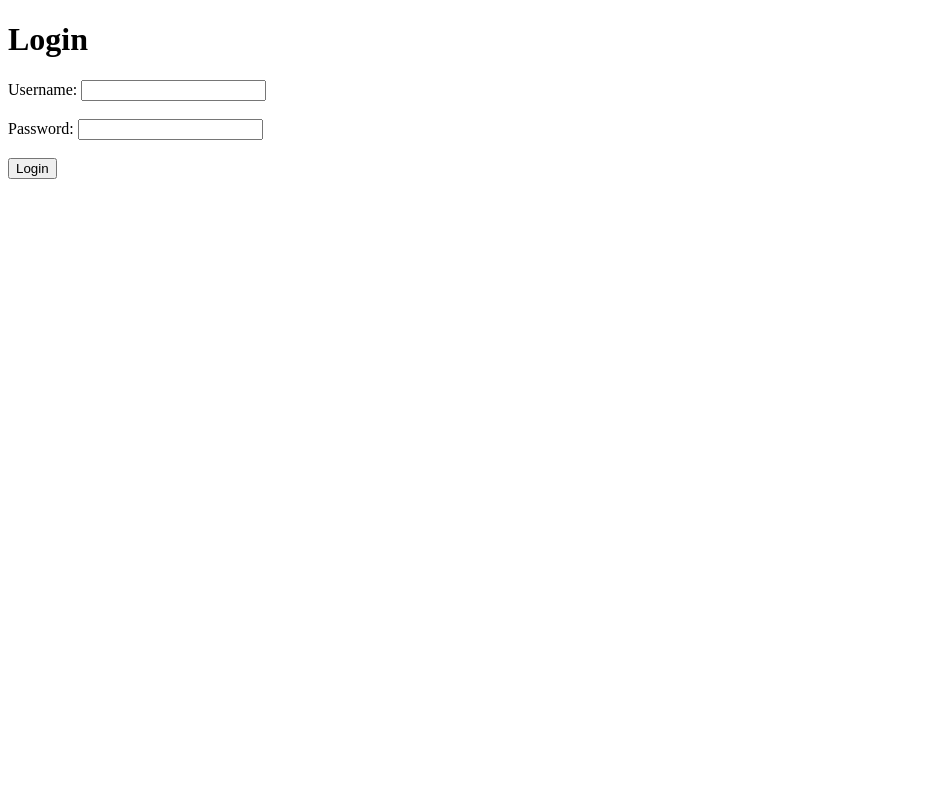
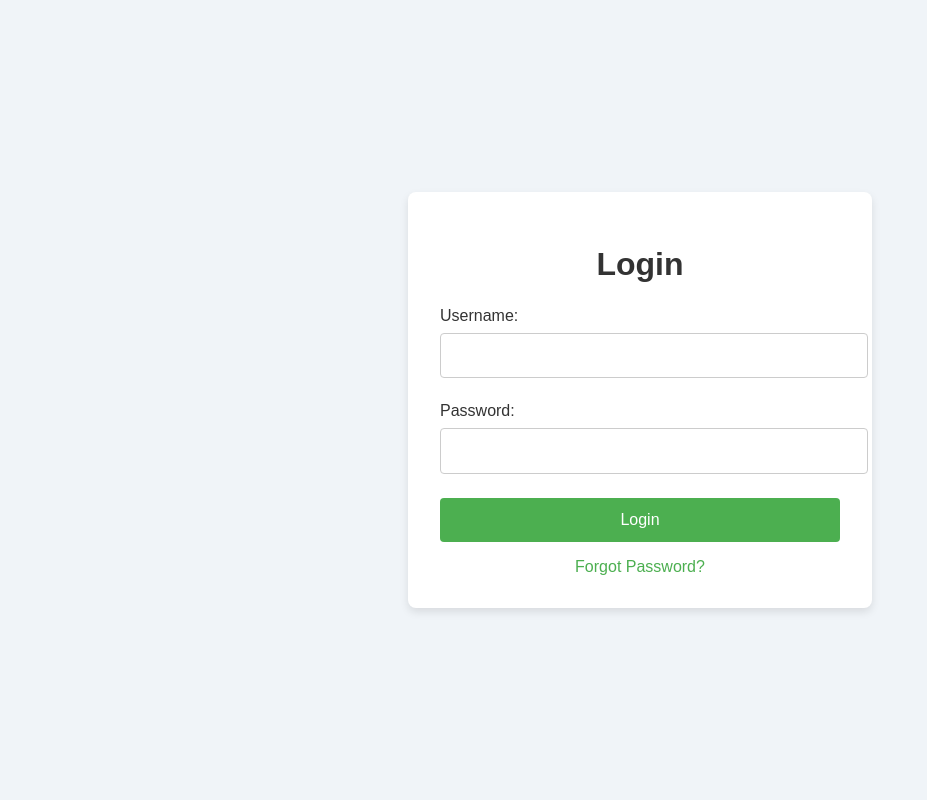
Before and after one commit to datech-dev/Mehta_workflow, a Flask app: page /login in a window 1280 px wide. Shown: the whole page, without its empty margins (0-927 px from the left). Run offline with Flask 3, Linux system fonts and the light colour scheme.

Commit message:
Update login.html

```diff
--- a/templates/login.html
+++ b/templates/login.html
@@ -2,18 +2,95 @@
 <html lang="en">
 <head>
     <meta charset="UTF-8">
+    <meta name="viewport" content="width=device-width, initial-scale=1.0">
     <title>Login</title>
+    <style>
+        body {
+            font-family: Arial, sans-serif;
+            background-color: #f0f4f8;
+            display: flex;
+            justify-content: center;
+            align-items: center;
+            height: 100vh;
+            margin: 0;
+        }
+        .login-container {
+            background-color: white;
+            padding: 2rem;
+            border-radius: 8px;
+            box-shadow: 0 4px 8px rgba(0, 0, 0, 0.1);
+            width: 100%;
+            max-width: 400px;
+        }
+        h1 {
+            text-align: center;
+            color: #333;
+            font-size: 2rem;
+            margin-bottom: 1.5rem;
+        }
+        label {
+            font-size: 1rem;
+            color: #333;
+            margin-bottom: 0.5rem;
+            display: block;
+        }
+        input {
+            width: 100%;
+            padding: 0.8rem;
+            margin-bottom: 1.5rem;
+            border: 1px solid #ccc;
+            border-radius: 4px;
+            font-size: 1rem;
+        }
+        input:focus {
+            border-color: #4CAF50;
+            outline: none;
+        }
+        button {
+            width: 100%;
+            padding: 0.8rem;
+            background-color: #4CAF50;
+            border: none;
+            color: white;
+            font-size: 1rem;
+            border-radius: 4px;
+            cursor: pointer;
+            transition: background-color 0.3s ease;
+        }
+        button:hover {
+            background-color: #45a049;
+        }
+        .forgot-password {
+            text-align: center;
+            margin-top: 1rem;
+        }
+        .forgot-password a {
+            color: #4CAF50;
+            text-decoration: none;
+        }
+        .forgot-password a:hover {
+            text-decoration: underline;
+        }
+    </style>
 </head>
 <body>
+
+    <div class="login-container">
         <h1>Login</h1>
         <form method="POST" action="/login">
             <label for="username">Username:</label>
-        <input type="text" id="username" name="username" required><br><br>
+            <input type="text" id="username" name="username" required>
 
             <label for="password">Password:</label>
-        <input type="password" id="password" name="password" required><br><br>
+            <input type="password" id="password" name="password" required>
 
             <button type="submit">Login</button>
+
+            <div class="forgot-password">
+                <a href="#">Forgot Password?</a>
+            </div>
         </form>
+    </div>
+
 </body>
 </html>
```
Lines whose indentation alone changed are shown as unchanged.
